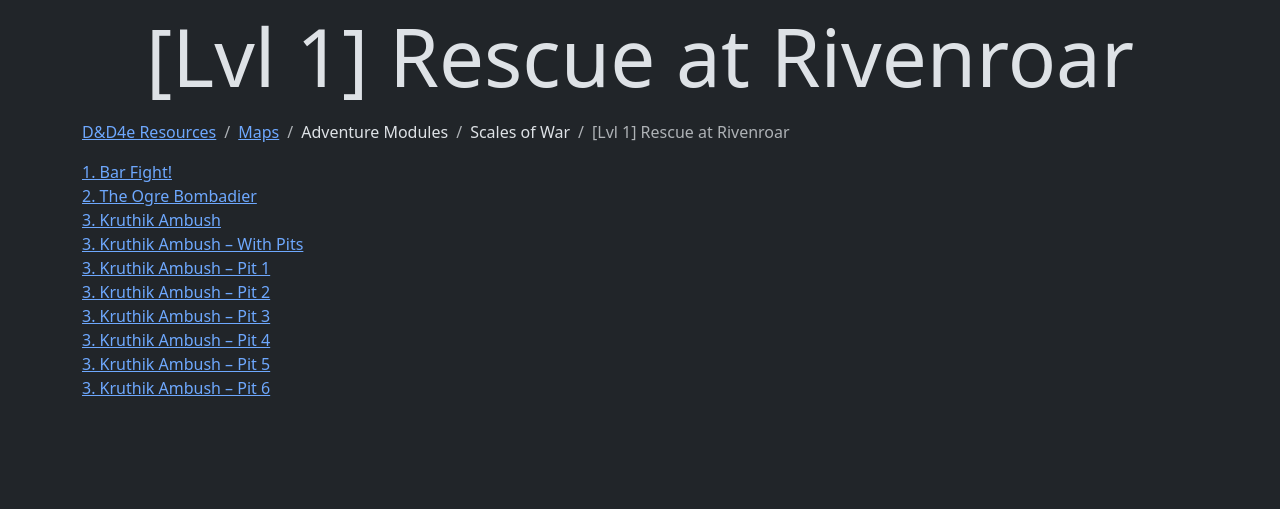
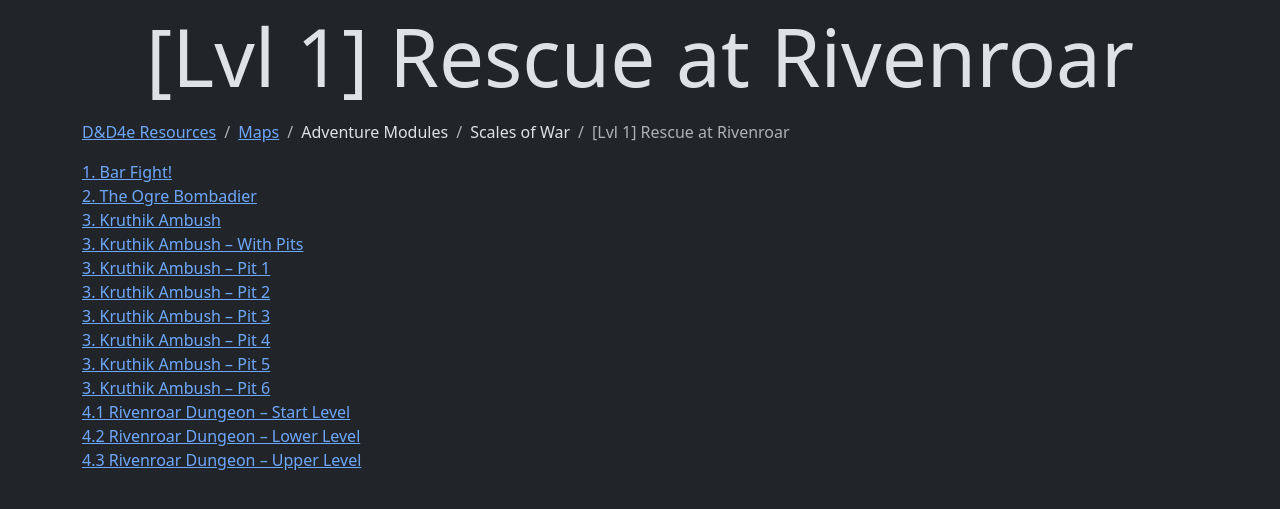
Before and after one commit to DnD4e/Maps, a Jekyll site: the page built from AdventureModules/ScalesOfWar/01-RescueAtRivenroar/index.html, in a window 1280 px wide. Shown: the top 509 px of the page. Built offline with Jekyll 4.4.1, drawn with Linux system fonts in a browser that asks for light colours.

Commit message:
Scales of War: Lvl RaR: 4.1, 4.2, 4.3 Rivenroar Dungeon: Add

```diff
--- a/_data/AdventureModules_ScalesOfWar/L01_RescueAtRivenroar.json
+++ b/_data/AdventureModules_ScalesOfWar/L01_RescueAtRivenroar.json
@@ -38,4 +38,16 @@
 		"name": "3. Kruthik Ambush – Pit 6"
 		, "filename": "3. Kruthik Ambush - Pit 6.webp"
 	}
+	, {
+		"name": "4.1 Rivenroar Dungeon – Start Level"
+		, "filename": "4.1 Rivenroar Dungeon - Start Level.webp"
+	}
+	, {
+		"name": "4.2 Rivenroar Dungeon – Lower Level"
+		, "filename": "4.2 Rivenroar Dungeon - Lower Level.webp"
+	}
+	, {
+		"name": "4.3 Rivenroar Dungeon – Upper Level"
+		, "filename": "4.3 Rivenroar Dungeon - Upper Level.webp"
+	}
 ]
```
Also changed, not shown: AdventureModules/ScalesOfWar/01-RescueAtRivenroar/4.1 Rivenroar Dungeon - Start Level.webp (added), AdventureModules/ScalesOfWar/01-RescueAtRivenroar/4.2 Rivenroar Dungeon - Lower Level.webp (added), AdventureModules/ScalesOfWar/01-RescueAtRivenroar/4.3 Rivenroar Dungeon - Upper Level.webp (added).
